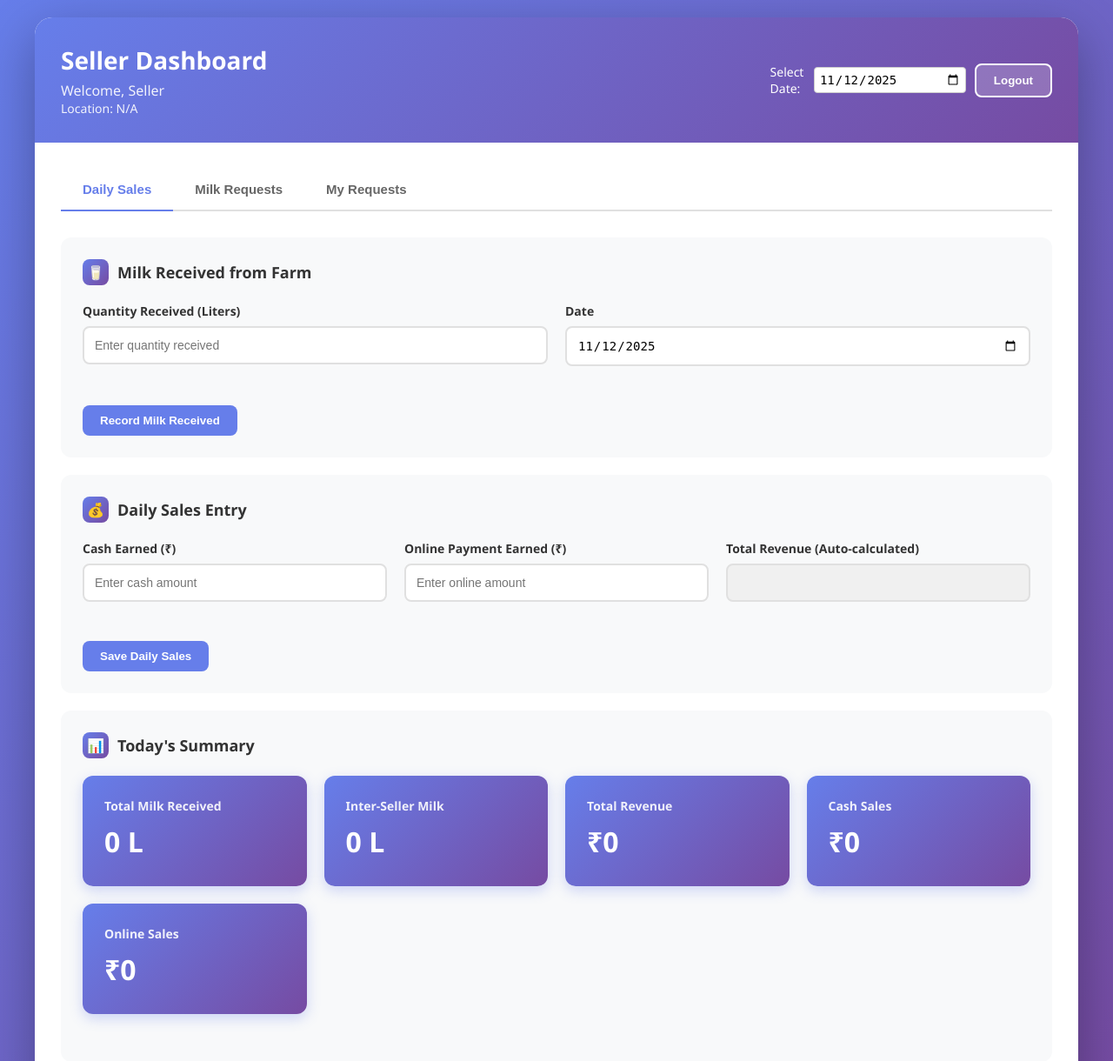
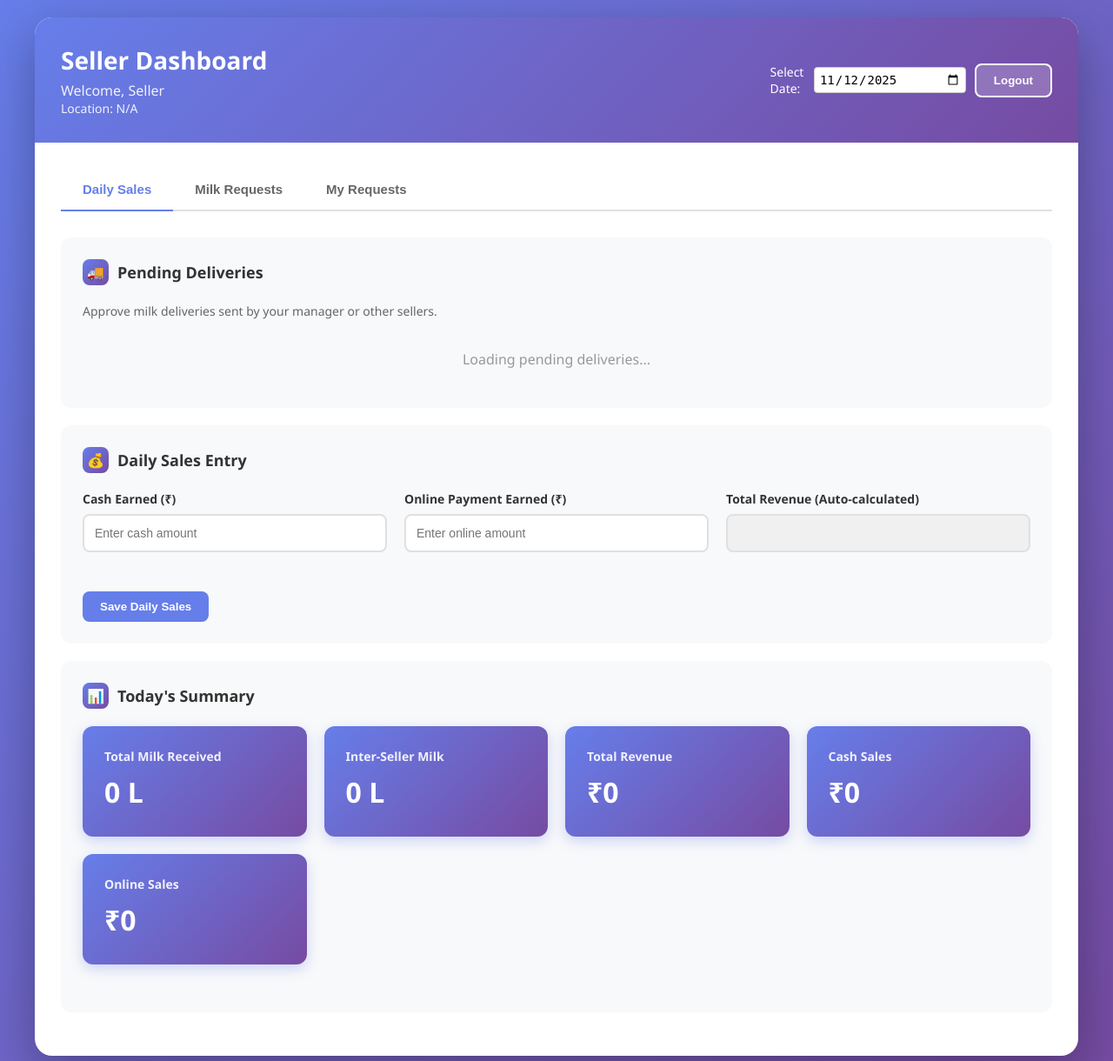
Before and after one commit to revanthkunche1206/Thoneti-Dairy-fram-management-system, a Django app: page /seller/ in a window 1280 px wide. Shown: the top 1220 px of the page at 87% size. Run offline with Django 5.2, Linux system fonts and the light colour scheme; the visitor is signed in with stand-in values (Sample User, id 1).

Commit message:
milk distribution issue

```diff
--- a/SE_project/settings.py
+++ b/SE_project/settings.py
@@ -85,7 +85,7 @@
         'ENGINE': 'django.db.backends.postgresql',
         'NAME': 'Thoneti',
         'USER': 'postgres',
-        'PASSWORD': 'new_secure_password',
+        'PASSWORD': 'revanth@12',
         'HOST': 'localhost',
         'PORT': '5432'
     }
--- a/Thoneti/urls.py
+++ b/Thoneti/urls.py
@@ -17,6 +17,7 @@
     path('api/manager/medicine/', views.create_medicine_record, name='create-medicine-record'),
     path('api/manager/milk-distribution/', views.record_milk_distribution, name='record-milk-distribution'),
     path('api/manager/leftover-milk/', views.update_leftover_milk, name='update-leftover-milk'),
+    path('api/manager/pending-distributions/', views.list_manager_pending_distributions, name='list-manager-pending-distributions'),
     path('api/manager/employees/add/', views.add_employee, name='add-employee'),
     path('api/manager/employees/', views.list_employees, name='list-employees'),
     path('api/manager/attendance/', views.mark_attendance, name='mark-attendance'),
@@ -27,7 +28,6 @@
     path('api/manager/sellers/', views.list_sellers, name='list-sellers'),
     path('api/employee/dashboard/', views.employee_dashboard, name='employee-dashboard'),
     path('api/employee/attendance/', views.get_employee_attendance, name='get-employee-attendance'),
-    path('api/seller/milk-received/', views.record_milk_received, name='record-milk-received'),
     path('api/seller/sales/', views.record_daily_sales, name='record-daily-sales'),
     path('api/seller/summary/', views.seller_daily_summary, name='seller-daily-summary'),
     path('api/seller/milk-request/create/', views.create_milk_request, name='create-milk-request'),
@@ -43,4 +43,6 @@
     path('api/admin/managers/add/', views.add_manager, name='add-manager'),
     path('api/admin/managers/', views.list_managers, name='list-managers'),
     path('api/admin/managers/<str:manager_id>/delete/', views.delete_manager, name='delete-manager'),
+    path('api/seller/pending-distributions/', views.list_pending_distributions, name='list-pending-distributions'),
+    path('api/seller/milk-received/<uuid:receipt_id>/update-status/', views.update_milk_received_status, name='update-milk-received-status'),
 ]
--- a/Thoneti/views.py
+++ b/Thoneti/views.py
@@ -258,19 +258,85 @@
     location = get_object_or_404(Location, location_id=location_id)
     active_sellers = Seller.objects.filter(location=location, is_active=True)
 
-    if not active_sellers.exists():
+    seller_count = active_sellers.count()
+    if seller_count == 0:
         return Response({'message': 'No active sellers in this location.'}, status=status.HTTP_400_BAD_REQUEST)
 
-    quantity_per_seller = quantity / active_sellers.count()
+    quantity_per_seller = quantity / seller_count
+
+    notification_message = f"You have a pending milk delivery of {quantity_per_seller:.2f}L from your manager for {milk_date}."
 
     for seller in active_sellers:
-        MilkReceived.objects.create(seller=seller, quantity=quantity_per_seller, date=milk_date, source='From Farm')
+        MilkReceived.objects.create(
+            seller=seller,
+            manager=manager,
+            quantity=quantity_per_seller,
+            date=milk_date,
+            source='From Farm',
+            status='pending'
+        )
+        create_notification(seller.user, notification_message)
 
     daily_ops = get_or_create_daily_operations(manager, milk_date)
     update_milk_distribution_totals(daily_ops)
+    return Response({'message': f'Milk distribution recorded for {seller_count} sellers.'}, status=status.HTTP_201_CREATED)
 
-    return Response({'message': f'Milk distribution recorded for {active_sellers.count()} sellers.'}, status=status.HTTP_201_CREATED)
+# --- NEW VIEW 1 (for Seller) ---
+@api_view(['GET'])
+@permission_classes([IsAuthenticated])
+def list_pending_distributions(request):
+    """Lists pending milk distributions for the logged-in seller."""
+    seller = get_object_or_404(Seller, user=request.user)
 
+    records = MilkReceived.objects.filter(
+        seller=seller,
+        status__in=['pending', 'not_received']
+    ).select_related('manager').order_by('-date')
+
+    return Response(MilkReceivedSerializer(records, many=True).data)
+
+@api_view(['POST'])
+@permission_classes([IsAuthenticated])
+@transaction.atomic
+def update_milk_received_status(request, receipt_id):
+    """Seller updates the status of a milk distribution."""
+    seller = get_object_or_404(Seller, user=request.user)
+    record = get_object_or_404(MilkReceived, receipt_id=receipt_id, seller=seller)
+
+    new_status = request.data.get('status')
+    if new_status not in ['received', 'not_received']:
+        return Response({'message': 'Invalid status.'}, status=status.HTTP_400_BAD_REQUEST)
+
+    record.status = new_status
+    record.save()
+
+    if new_status == 'received':
+        message = f"Seller {seller.name} has confirmed receipt of {record.quantity}L for {record.date}."
+    else: # 'not_received'
+        message = f"Seller {seller.name} has marked the distribution of {record.quantity}L for {record.date} as 'Not Received'."
+
+    if record.manager:
+        create_notification(record.manager.user, message)
+
+    if new_status == 'received':
+        from .utils import update_milk_distribution_totals
+        daily_ops = get_or_create_daily_operations(record.manager, record.date)
+        update_milk_distribution_totals(daily_ops)
+
+    return Response({'message': f'Status updated to {new_status}.'}, status=status.HTTP_200_OK)
+
+@api_view(['GET'])
+@permission_classes([IsAuthenticated])
+def list_manager_pending_distributions(request):
+    """Lists pending milk distributions sent by the logged-in manager."""
+    manager = get_object_or_404(Manager, user=request.user)
+
+    records = MilkReceived.objects.filter(
+        manager=manager,
+        status='pending'
+    ).select_related('seller', 'seller__location').order_by('-date')
+
+    return Response(MilkReceivedSerializer(records, many=True).data)
 
 @api_view(['POST'])
 @permission_classes([IsAuthenticated])
@@ -294,16 +360,13 @@
     manager = get_object_or_404(Manager, user=request.user)
     selected_date = _parse_date(request.query_params.get('date'))
 
-    # Get or create daily operations for the date
     daily_ops = get_or_create_daily_operations(manager, selected_date)
 
-    # Fetch all related data
     feed_records = FeedRecord.objects.filter(record=daily_ops).select_related('record')
     expense_records = ExpenseRecord.objects.filter(record=daily_ops).select_related('record')
     medicine_records = MedicineRecord.objects.filter(record=daily_ops).select_related('record')
     milk_distribution = MilkDistribution.objects.filter(record=daily_ops).select_related('record')
 
-    # Serialize data
     data = {
         'feed_records': FeedRecordSerializer(feed_records, many=True).data,
         'expense_records': ExpenseRecordSerializer(expense_records, many=True).data,
--- a/static/js/scripts.js
+++ b/static/js/scripts.js
@@ -132,6 +132,7 @@
     loadLocations();
     loadLocationsForMilkDistribution();
     initializeGlobalDateSelector();
+    loadManagerPendingDistributions();
   }
 
   if (document.getElementById("employeeDashboard")) {
@@ -262,6 +263,7 @@
         showModal("successModal", "Milk distribution recorded!");
         e.target.reset();
         loadDatewiseData(getSelectedDate());
+        loadManagerPendingDistributions();
       } catch (error) {
         showModal("errorModal", error.message);
       }
@@ -447,28 +449,8 @@
     loadIncomingRequests();
     loadMyRequests();
     loadBorrowLendHistory();
+    loadPendingDistributions();
     updateDateInputs();
-  }
-
-  const milkReceivedForm = document.getElementById("milkReceivedForm");
-  if (milkReceivedForm) {
-    milkReceivedForm.addEventListener("submit", async e => {
-      e.preventDefault();
-      try {
-        const f = new FormData(e.target);
-        const data = {
-          quantity: parseFloat(f.get("quantity")),
-          date: getSelectedDate(),
-        };
-        await apiFetch(`${BASE_URL}/seller/milk-received/`, { method: "POST", body: JSON.stringify(data) });
-        showModal("successModal", "Milk received recorded!");
-        e.target.reset();
-        updateDateInputs();
-        loadSellerSummary();
-      } catch (error) {
-        showModal("errorModal", error.message);
-      }
-    });
   }
 
   const dailySalesForm = document.getElementById("dailySalesForm");
@@ -560,6 +542,70 @@
     }
   }
 
+  async function loadPendingDistributions() {
+    try {
+        const records = await apiFetch(`${BASE_URL}/seller/pending-distributions/`);
+        populateSellerPendingDistributions(records);
+    } catch (error) {
+        console.error("Failed to load pending distributions:", error);
+    }
+  }
+
+  function populateSellerPendingDistributions(records) {
+    const container = document.getElementById("pendingDistributionsList");
+    container.innerHTML = "";
+    if (records.length === 0) {
+      container.innerHTML = '<p style="text-align: center; color: #999; padding: 20px;">No pending deliveries.</p>';
+      return;
+    }
+
+    records.forEach(record => {
+      const card = document.createElement("div");
+      card.className = "request-card"; // Reuse existing style
+
+      const from = record.manager_name ? `Manager (${record.manager_name})` : 'Farm';
+      let statusBadge = '';
+      let actionButton = '';
+
+      if (record.status === 'pending') {
+          statusBadge = '<span class="badge badge-pending">Pending</span>';
+          actionButton = `<button class="btn-secondary btn-success btn-small" onclick="handleStatusUpdate('${record.receipt_id}', 'received')">Mark as Received</button>
+                          <button class="btn-secondary btn-danger btn-small" style="margin-left: 5px;" onclick="handleStatusUpdate('${record.receipt_id}', 'not_received')">Not Received</button>`;
+      } else { // 'not_received'
+          statusBadge = '<span class="badge badge-danger" style="background: #f5c6cb; color: #721c24;">Not Received</span>';
+          actionButton = `<button class="btn-secondary btn-success btn-small" onclick="handleStatusUpdate('${record.receipt_id}', 'received')">Mark as Received</button>`;
+      }
+
+      card.innerHTML = `
+        <div class="request-info">
+          <h4>Delivery from ${from}</h4>
+          <p><strong>Quantity:</strong> ${record.quantity} Liters</p>
+          <p><strong>Date:</strong> ${record.date}</p>
+        </div>
+        <div style="display: flex; flex-direction: column; align-items: flex-end; gap: 10px;">
+          ${statusBadge}
+          ${actionButton}
+        </div>
+      `;
+      container.appendChild(card);
+    });
+  }
+
+
+  window.handleStatusUpdate = async function(receiptId, newStatus) {
+    try {
+        await apiFetch(`${BASE_URL}/seller/milk-received/${receiptId}/update-status/`, {
+            method: 'POST',
+            body: JSON.stringify({ status: newStatus })
+        });
+        showModal("successModal", `Successfully marked as ${newStatus}!`);
+        loadPendingDistributions(); // Refresh this list
+        loadSellerSummary(); // Refresh the summary stats
+    } catch (error) {
+        showModal("errorModal", "Failed to update status: " + error.message);
+    }
+  }
+
   async function loadIncomingRequests() {
     try {
       const requests = await apiFetch(`${BASE_URL}/seller/milk-requests/incoming/`);
@@ -637,6 +683,45 @@
         <div style="display: flex; flex-direction: column; align-items: flex-end; gap: 10px;">
           ${statusBadge}
           ${actionButton}
+        </div>
+      `;
+      container.appendChild(card);
+    });
+  }
+
+
+  async function loadManagerPendingDistributions() {
+    try {
+        const records = await apiFetch(`${BASE_URL}/manager/pending-distributions/`);
+        populateManagerPendingDistributions(records);
+    } catch (error) {
+        console.error("Failed to load manager pending distributions:", error);
+    }
+  }
+
+
+
+  function populateManagerPendingDistributions(records) {
+    const container = document.getElementById("managerPendingDistributionsList");
+    container.innerHTML = "";
+    if (records.length === 0) {
+      container.innerHTML = '<p style="text-align: center; color: #999; padding: 20px;">No pending distributions.</p>';
+      return;
+    }
+
+    records.forEach(record => {
+      const card = document.createElement("div");
+      card.className = "request-card";
+
+      const locationName = record.seller_location_name || 'Unknown Location';
+      card.innerHTML = `
+        <div class="request-info">
+          <h4>To: ${record.seller_name} (${locationName})</h4>
+          <p><strong>Quantity:</strong> ${record.quantity} Liters</p>
+          <p><strong>Date:</strong> ${record.date}</p>
+        </div>
+        <div>
+          <span class="badge badge-pending">Pending</span>
         </div>
       `;
       container.appendChild(card);
@@ -743,7 +828,6 @@
 
   window.viewEmployeeDetails = function(employeeId) {
     showModal("successModal", `This is where you would show details for employee ${employeeId}.`);
-    // In a real app, you might open another modal or navigate to a detail page.
   };
 
 
@@ -867,7 +951,7 @@
         if (attendances.length > 0) {
           attendances.forEach(attendance => {
             const row = document.createElement("tr");
-            const statusClass = attendance.status === 'present' ? 'badge-accepted' : 'badge-danger'; // Using existing css classes
+            const statusClass = attendance.status === 'present' ? 'badge-accepted' : 'badge-danger';
             row.innerHTML = `
               <td>${attendance.date}</td>
               <td><span class="badge ${statusClass}">${attendance.status.charAt(0).toUpperCase() + attendance.status.slice(1)}</span></td>
@@ -894,8 +978,13 @@
       populateTable('expensesTable', data.expense_records, ['category', 'amount'], ['Category', 'Amount (₹)']);
       populateTable('medicineTable', data.medicine_records, ['medicine_name', 'cost'], ['Medicine Name', 'Cost (₹)']);
       populateTable('milkDistributionTable', data.milk_distribution, ['total_milk', 'leftover_milk', 'leftover_sales'], ['Total Milk (L)', 'Leftover Milk (L)', 'Leftover Sales (₹)']);
-      populateTable('milkReceivedTable', data.milk_received, ['seller_name', 'quantity', 'source'], ['Seller Name', 'Quantity (L)', 'Source']);
-      populateTable('dailyTotalsTable', data.daily_totals, ['seller_name', 'total_received', 'total_sold', 'revenue'], ['Seller Name', 'Cash Sales (₹)', 'Online Sales (₹)', 'Total Revenue (₹)']); // Updated headers to be clearer
+
+      populateTable('milkReceivedTable', data.milk_received,
+          ['seller_name', 'quantity', 'source', 'status'],
+          ['Seller Name', 'Quantity (L)', 'Source', 'Status']
+      );
+
+      populateTable('dailyTotalsTable', data.daily_totals, ['seller_name', 'total_received', 'total_sold', 'revenue'], ['Seller Name', 'Cash Sales (₹)', 'Online Sales (₹)', 'Total Revenue (₹)']);
       populateTable('attendanceTable', data.attendance, ['employee_name', 'status'], ['Employee Name', 'Status']);
 
     } catch (error) {
@@ -921,13 +1010,23 @@
       fields.forEach(field => {
         const cell = document.createElement("td");
         let value = item[field];
-        if (typeof value === 'number' || (!isNaN(parseFloat(value)) && (field.includes('cost') || field.includes('amount') || field.includes('received') || field.includes('sold') || field.includes('revenue') || field.includes('quantity') || field.includes('milk')))) {
-            value = parseFloat(value).toFixed(2);
-            if (field.includes('cost') || field.includes('amount') || field.includes('received') || field.includes('sold') || field.includes('revenue')) {
-                value = `₹${value}`;
+        if (field === 'status') {
+            let statusClass = '';
+            if (value === 'pending') statusClass = 'badge-pending';
+            else if (value === 'received') statusClass = 'badge-accepted';
+            else if (value === 'not_received') statusClass = 'badge-danger';
+            else statusClass = '';
+
+            cell.innerHTML = value ? `<span class="badge ${statusClass}">${value}</span>` : 'N/A';
+        }else {
+            if (typeof value === 'number' || (!isNaN(parseFloat(value)) && (field.includes('cost') || field.includes('amount') || field.includes('received') || field.includes('sold') || field.includes('revenue') || field.includes('quantity') || field.includes('milk')))) {
+                value = parseFloat(value).toFixed(2);
+                if (field.includes('cost') || field.includes('amount') || field.includes('received') || field.includes('sold') || field.includes('revenue')) {
+                    value = `₹${value}`;
+                }
             }
+            cell.textContent = value;
         }
-        cell.textContent = value;
         row.appendChild(cell);
       });
       tbody.appendChild(row);
--- a/templates/seller.html
+++ b/templates/seller.html
@@ -8,7 +8,6 @@
     <link rel="stylesheet" href="{% static 'css/styles.css' %}">
 </head>
 <body>
-    <!-- Seller Dashboard -->
     <div class="page active" id="sellerDashboard">
         <div class="dashboard">
             <div class="dashboard-header">
@@ -30,27 +29,17 @@
                     <button class="tab" onclick="switchTab(event, 'myRequests')">My Requests</button>
                 </div>
 
-                <!-- Daily Sales Tab -->
                 <div class="tab-content active" id="dailySales">
+
                     <div class="card">
-                        <h3><span class="card-icon">🥛</span>Milk Received from Farm</h3>
-                        <form id="milkReceivedForm">
-                            <input type="hidden" name="sellerId" data-field="sellerId">
-                            <input type="hidden" name="date" data-field="date">
-                            <div class="form-row">
-                                <div class="form-group">
-                                    <label>Quantity Received (Liters)</label>
-                                    <input type="number" name="quantity" placeholder="Enter quantity received" required data-field="quantity">
-                                </div>
-                                <div class="form-group">
-                                    <label>Date</label>
-                                    <input type="date" name="receiptDate" required data-field="date">
-                                </div>
-                            </div>
-                            <button type="submit" class="btn-secondary">Record Milk Received</button>
-                        </form>
+                        <h3><span class="card-icon">🚚</span>Pending Deliveries</h3>
+                        <p style="color: #666; font-size: 14px; margin-bottom: 15px;">
+                            Approve milk deliveries sent by your manager or other sellers.
+                        </p>
+                        <div id="pendingDistributionsList">
+                            <p style="text-align: center; color: #999; padding: 20px;">Loading pending deliveries...</p>
+                        </div>
                     </div>
-
                     <div class="card">
                         <h3><span class="card-icon">💰</span>Daily Sales Entry</h3>
                         <form id="dailySalesForm">
@@ -101,7 +90,6 @@
                     </div>
                 </div>
 
-                <!-- Milk Requests Tab -->
                 <div class="tab-content" id="milkRequests">
                     <div class="card">
                         <h3><span class="card-icon">📤</span>Request Milk from Other Locations</h3>
@@ -129,7 +117,6 @@
                     </div>
                 </div>
 
-                <!-- My Requests Tab -->
                 <div class="tab-content" id="myRequests">
                     <div class="card">
                         <h3><span class="card-icon">📋</span>My Milk Requests</h3>
```
Also changed, not shown: Thoneti/models.py (+9 -3 lines), Thoneti/serializers.py (+5 -7 lines), Thoneti/utils.py (+8 -11 lines), templates/manager.html (+10 -24 lines), Thoneti/migrations/0003_milkreceived_manager_milkreceived_status.py (added).
